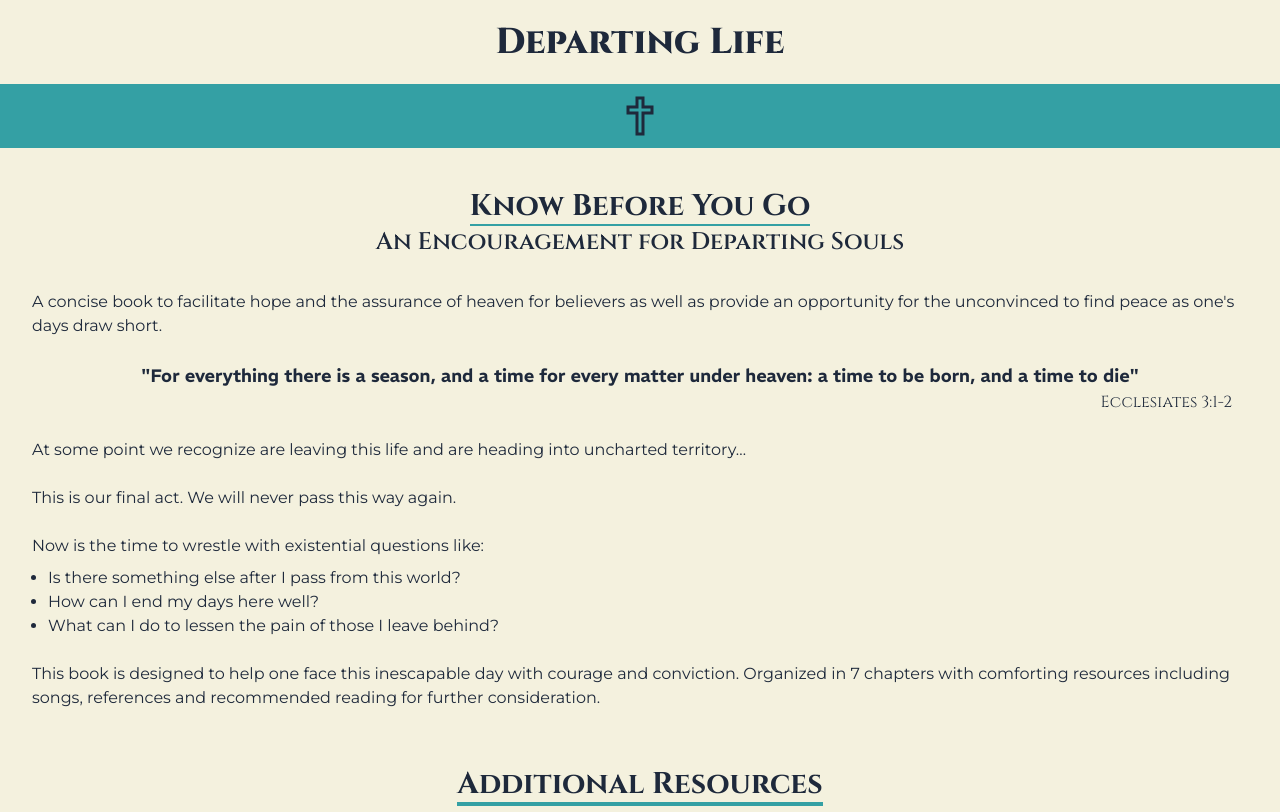
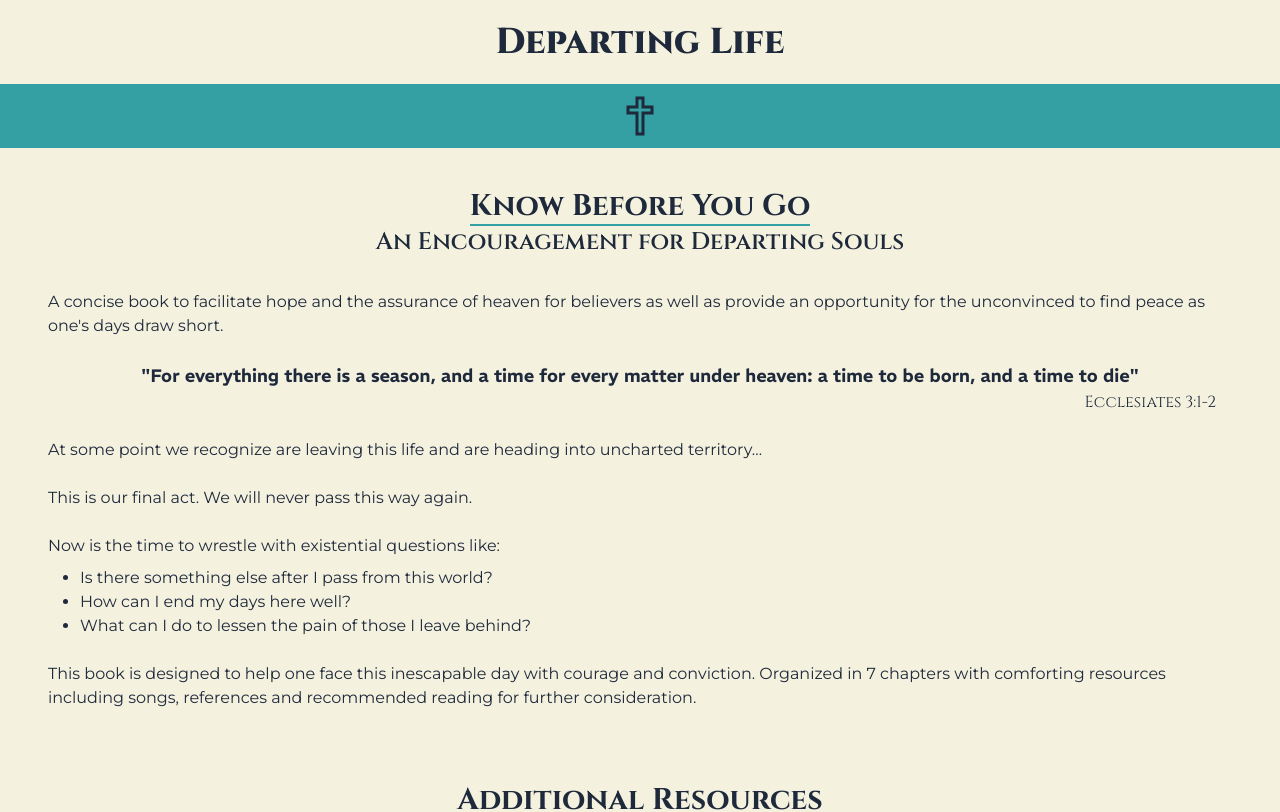
Before and after one commit to connorwarme/knowbeforeyougo, a React (Vite) app: page / in a window 1280 px wide. Shown: the top 812 px of the page. Built offline with nearby package versions, Linux system fonts and the light colour scheme.

Commit message:
Continue styling for sm view

```diff
--- a/src/components/Accordion.jsx
+++ b/src/components/Accordion.jsx
@@ -17,7 +17,7 @@ export default function Accordion() {
   };
 
   return (
-    <section aria-label="Additional content to supplement book, organized by chapter" className="py-6 px-4 sm:p-8">
+    <section aria-label="Additional content to supplement book, organized by chapter" className="py-6 px-4 sm:p-12">
       <h2 className="font-display font-bold text-xl sm:text-3xl mx-auto w-fit border-deep border-b-2 my-6 sm:border-b-4" id="resources">Additional Resources</h2>
       {cardArray.map((card, index) => (
         <Card
--- a/src/components/MainText.jsx
+++ b/src/components/MainText.jsx
@@ -1,6 +1,6 @@
 const MainText = () => {
   return (
-    <div className="px-4 bg-eggshell grid gap-4 sm:px-8 sm:gap-6">
+    <div className="px-4 bg-eggshell grid gap-4 sm:px-12 sm:gap-6">
       <div>
         A concise book to facilitate hope and the assurance of heaven for
         believers as well as provide an opportunity for the unconvinced to find
@@ -19,7 +19,7 @@ const MainText = () => {
       </div>
       <div>
         Now is the time to wrestle with existential questions like:
-        <ul className="list-disc ml-4 mt-2">
+        <ul className="list-disc ml-4 mt-2 sm:ml-8">
           <li>Is there something else after I pass from this world?</li>
           <li>How can I end my days here well?</li>
           <li>What can I do to lessen the pain of those I leave behind?</li>
--- a/src/components/Song.jsx
+++ b/src/components/Song.jsx
@@ -1,13 +1,13 @@
 /* eslint-disable react/prop-types */
 const Song = ({ song }) => {
   return (
-    <li className="mt-2 mb-4">
+    <li className="mt-2 mb-4 sm:mb-8">
     <div className="text-center">
-      <p className="font-display font-bold text-lg underline">{song.title}</p>
+      <p className="font-display font-bold text-lg underline sm:m-2">{song.title}</p>
       <p className="">{song.artist}</p>
     </div>
-    <div className="my-2 flex justify-center">
-      <iframe className="aspect-video w-96 max-w-[100%]" src={song.embed} title="YouTube video player" allow="accelerometer; autoplay; clipboard-write; encrypted-media; gyroscope; picture-in-picture; web-share" referrerPolicy="strict-origin-when-cross-origin" allowfullscreen></iframe>
+    <div className="my-2 flex justify-center sm:my-4">
+      <iframe className="aspect-video w-11/12 max-w-[100%]" src={song.embed} title="YouTube video player" allow="accelerometer; autoplay; clipboard-write; encrypted-media; gyroscope; picture-in-picture; web-share" referrerPolicy="strict-origin-when-cross-origin" allowfullscreen></iframe>
     </div>
   </li>
    );
--- a/src/components/Verse.jsx
+++ b/src/components/Verse.jsx
@@ -3,7 +3,7 @@ const Verse = ({ verse }) => {
   return (
     <li className="mt-2 mb-4">
       <p>&emsp; {verse.text}</p>
-      <div className="flex justify-end font-display">
+      <div className="flex justify-end font-display sm:mr-4 sm:mt-2">
         <p className="mr-2">{verse.location}</p>
         <p>{verse.version}</p>
       </div>
```
